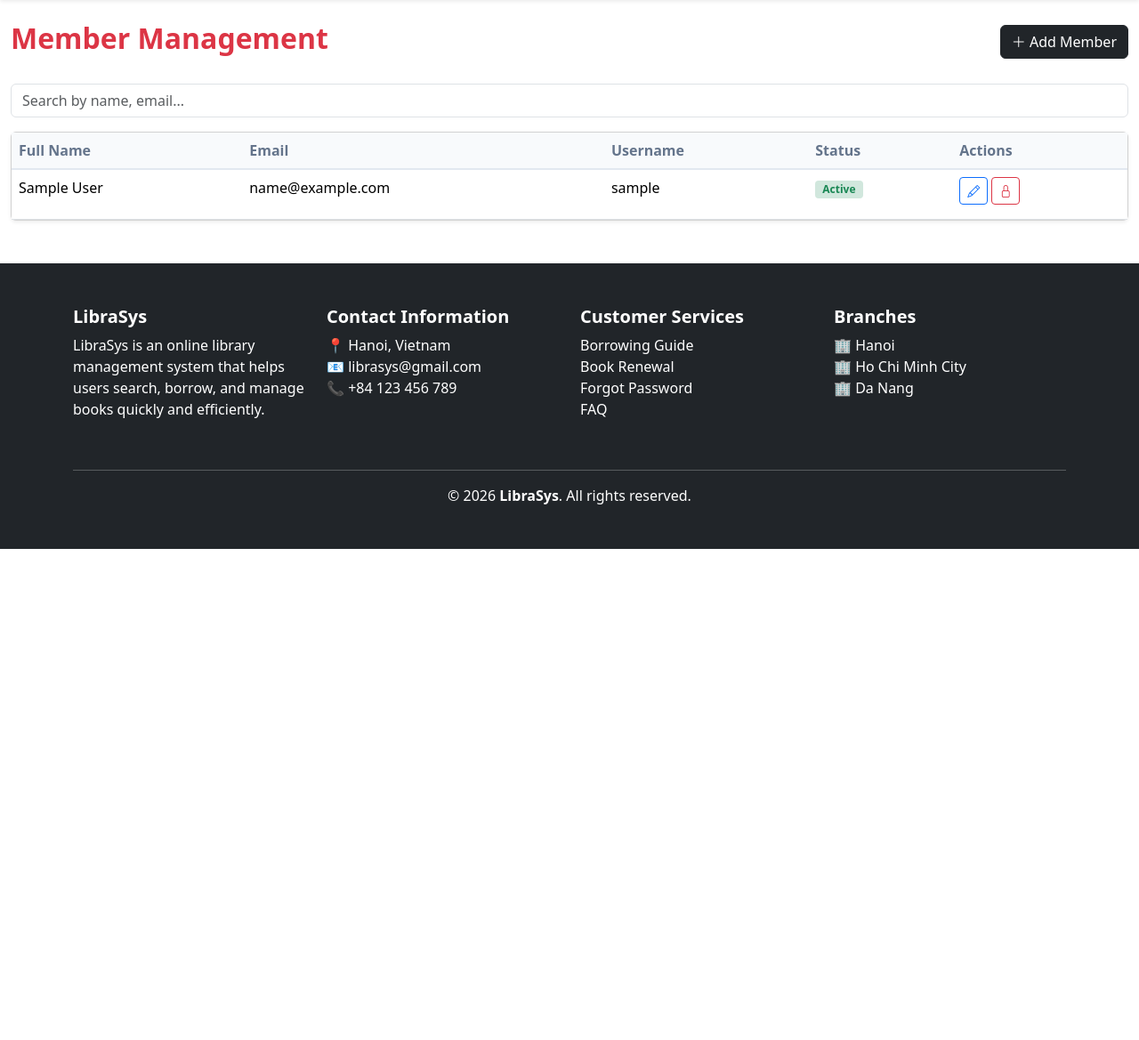
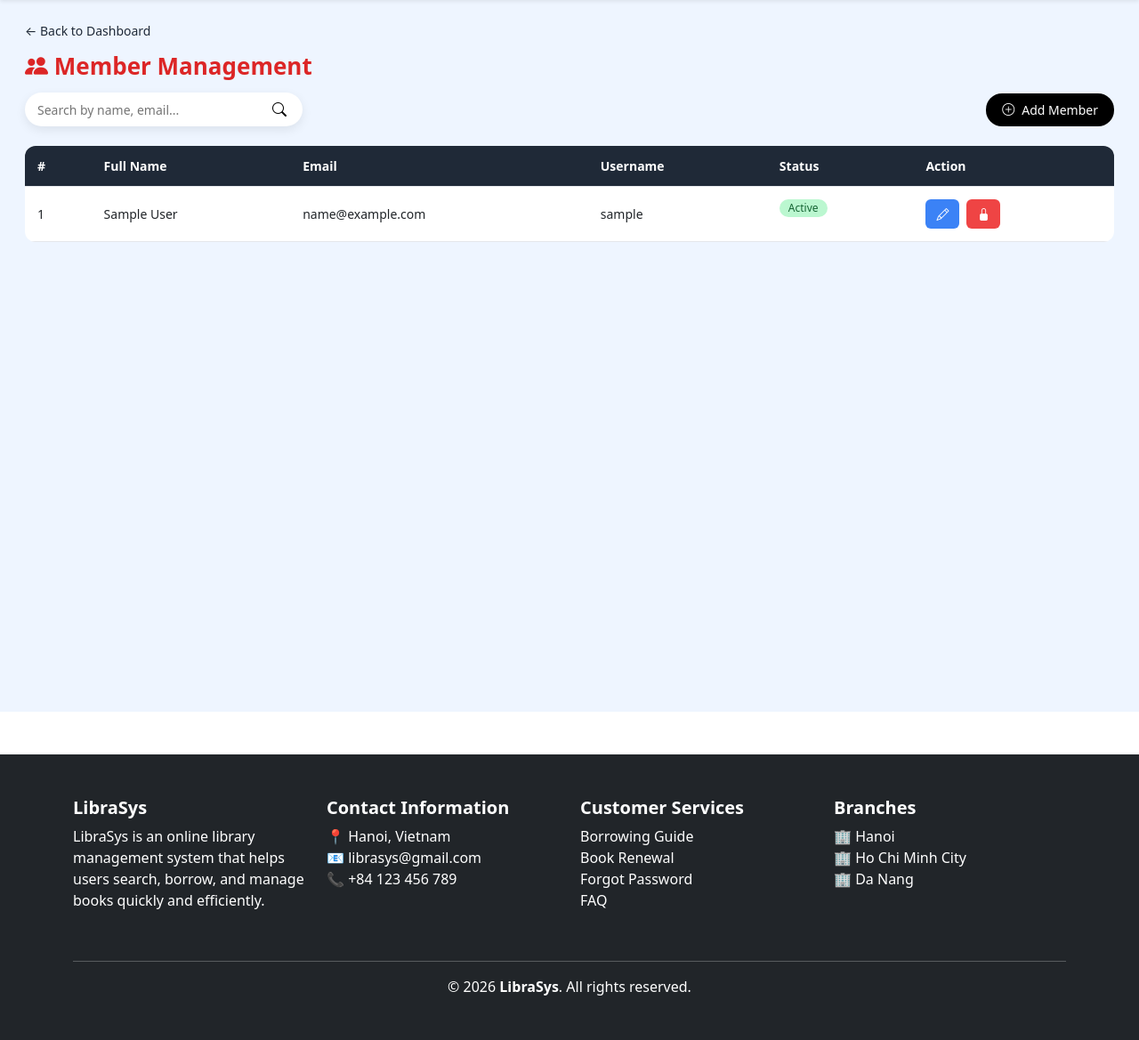
Before and after one commit to Dung1303/library_management_MVC, a PHP site: template app/views/admin/members.php in a window 1280 px wide. Shown: the part 66-1235 px from the top of the page at 89% size. Before the commit the page ends 683 px from the top, so only its background shows below. Run offline with PHP 8.4, Linux system fonts and the light colour scheme; the template is opened without the code that fills it: most values are stand-ins (such as "Sample title", 1, 10 or a date in 2020); some libraries are stand-ins or nearby versions.

Commit message:
update AdminController, User, members

```diff
--- a/app/models/User.php
+++ b/app/models/User.php
@@ -123,13 +123,13 @@ class User extends Model
         $stmt->execute([$user_id, $type]);
     }
 
-    // Lấy danh sách thành viên (member đang active)
+    // Lấy danh sách tất cả thành viên (active và locked)
     public function getAllMembers()
     {
         $stmt = $this->db->prepare("
             SELECT *
             FROM users
-            WHERE role = 'member' AND status = 'active'
+            WHERE role = 'member'
             ORDER BY full_name ASC
         ");
         $stmt->execute();
--- a/app/views/admin/members.php
+++ b/app/views/admin/members.php
@@ -1,62 +1,117 @@
-<div class="container-fluid mt-4">
-    <div class="d-flex justify-content-between align-items-center mb-4">
-        <h2 class="text-danger fw-bold">Member Management</h2>
-        <button class="btn btn-dark" data-bs-toggle="modal" data-bs-target="#addModal">
-            <i class="bi bi-plus-lg"></i> Add Member
+<link rel="stylesheet" href="<?= BASE_URL ?>/assets/css/admin-borrow.css">
+<link rel="stylesheet" href="<?= BASE_URL ?>/assets/css/admin-members.css">
+<link rel="stylesheet" href="https://cdn.jsdelivr.net/npm/bootstrap-icons@1.11.3/font/bootstrap-icons.css">
+<script>window.BASE_URL = '<?= BASE_URL ?>';</script>
+<script src="<?= BASE_URL ?>/assets/js/admin-members.js" defer></script>
+
+<div class="borrow-container">
+
+    <div class="borrow-header">
+        <a href="<?= BASE_URL ?>/admin/index" class="btn-back">
+            ← Back to Dashboard
+        </a>
+
+        <div class="borrow-title">
+            <h2>
+                <i class="bi bi-people-fill"></i>
+                Member Management
+            </h2>
+        </div>
+
+        <div class="borrow-actions">
+            <div class="borrow-search">
+                <input type="text" id="searchInput" placeholder="Search by name, email...">
+                <button type="button">
+                    <i class="bi bi-search"></i>
                 </button>
             </div>
 
-    <input type="text" class="form-control mb-3" placeholder="Search by name, email...">
+            <a href="#" onclick="openAddForm()" class="btn-create">
+                <i class="bi bi-plus-circle"></i>
+                Add Member
+            </a>
+        </div>
+    </div>
 
-    <div class="card shadow-sm">
-        <table class="table table-hover mb-0">
-            <thead class="table-light">
+    <table class="borrow-table">
+        <thead>
             <tr>
+                <th>#</th>
                 <th>Full Name</th>
                 <th>Email</th>
                 <th>Username</th>
                 <th>Status</th>
-                    <th>Actions</th>
+                <th>Action</th>
             </tr>
         </thead>
-            <tbody>
-                <?php foreach ($data['members'] as $m): ?>
+        <tbody id="membersTableBody">
+            <?php foreach ($data['members'] as $index => $m): ?>
             <tr>
-                    <td><?= $m['full_name'] ?></td>
-                    <td><?= $m['email'] ?></td>
-                    <td><?= $m['username'] ?></td>
+                <td><?= $index + 1 ?></td>
+                <td><?= htmlspecialchars($m['full_name']) ?></td>
+                <td><?= htmlspecialchars($m['email']) ?></td>
+                <td><?= htmlspecialchars($m['username']) ?></td>
                 <td>
-                        <span class="badge <?= $m['status']=='active' ? 'bg-success-subtle text-success' : 'bg-danger-subtle text-danger' ?>">
-                            <?= ucfirst($m['status']) ?>
-                        </span>
+                    <?php if ($m['status'] === 'active'): ?>
+                    <span class="badge badge-success">Active</span>
+                    <?php else: ?>
+                    <span class="badge badge-danger">Locked</span>
+                    <?php endif; ?>
                 </td>
                 <td>
-                        <button class="btn btn-sm btn-outline-primary" data-bs-toggle="modal" data-bs-target="#editModal<?= $m['user_id'] ?>">
+                    <div class="action-buttons">
+                        <button class="btn-edit" onclick="openEditForm(<?= htmlspecialchars(json_encode($m)) ?>)">
                             <i class="bi bi-pencil"></i>
                         </button>
-                        <a href="/admin/member/toggle/<?= $m['user_id'] ?>/<?= $m['status'] ?>"
-                           class="btn btn-sm <?= $m['status']=='active' ? 'btn-outline-danger' : 'btn-outline-success' ?>">
-                            <i class="bi <?= $m['status']=='active' ? 'bi-lock' : 'bi-unlock' ?>"></i>
+                        <a href="<?= BASE_URL ?>/admin/member/toggle/<?= $m['user_id'] ?>" class="<?= $m['status'] === 'active' ? 'btn-lock' : 'btn-unlock' ?>">
+                            <i class="bi <?= $m['status'] === 'active' ? 'bi-lock-fill' : 'bi-unlock-fill' ?>"></i>
                         </a>
+                    </div>
                 </td>
             </tr>
             <?php endforeach; ?>
         </tbody>
     </table>
-    </div>
+
 </div>
 
-<div class="modal fade" id="addModal" tabindex="-1">
-  <div class="modal-dialog">
-    <form action="/admin/member/add" method="POST" class="modal-content">
-      <div class="modal-header"><h5>Add New Member</h5><button type="button" class="btn-close" data-bs-dismiss="modal"></button></div>
-      <div class="modal-body">
-        <label>Full Name</label><input type="text" name="fullname" class="form-control mb-2" required>
-        <label>Email</label><input type="email" name="email" class="form-control mb-2" required>
-        <label>Username</label><input type="text" name="username" class="form-control mb-2" required>
-        <label>Password</label><input type="password" name="password" class="form-control mb-2" required>
+<!-- ADD/EDIT FORM (POPUP) -->
+<div id="memberFormPopup" class="borrow-form" style="display: none;">
+    <h3 id="formTitle">Add New Member</h3>
+    <p class="subtitle" id="formSubtitle">Create a new member account</p>
+
+    <form id="memberForm" method="POST" action="">
+        <input type="hidden" id="formAction" name="action" value="add">
+        <input type="hidden" id="userId" name="user_id" value="">
+        <input type="hidden" id="formMethod" name="form_method" value="add">
+
+        <div class="form-group">
+            <label>Full Name</label>
+            <input type="text" id="fullName" name="fullname" required>
         </div>
-      <div class="modal-footer"><button type="submit" class="btn btn-primary">Save Member</button></div>
+
+        <div class="form-group">
+            <label>Email</label>
+            <input type="email" id="email" name="email" required>
+        </div>
+
+        <div class="form-group">
+            <label>Username</label>
+            <input type="text" id="username" name="username" required>
+        </div>
+
+        <div class="form-group" id="passwordGroup">
+            <label>Password</label>
+            <input type="password" id="password" name="password" required>
+        </div>
+
+        <button type="submit" class="btn-block">
+            <i class="bi bi-check-circle"></i> Save
+        </button>
     </form>
+
+    <button onclick="closeForm()" style="position: absolute; top: 16px; right: 16px; background: transparent; border: none; font-size: 24px; cursor: pointer;">×</button>
 </div>
-</div>
+
+<!-- Background overlay -->
+<div id="formOverlay" style="display: none; position: fixed; top: 0; left: 0; right: 0; bottom: 0; background: rgba(0,0,0,0.5); z-index: 9998;" onclick="closeForm()"></div>
```
Also changed, not shown: app/controllers/AdminController.php (+70 -1 lines), app/controllers/AuthController.php (+8 -3 lines), public/assets/css/admin-members.css (added), public/assets/js/admin-members.js (added). Lines whose indentation alone changed are shown as unchanged.
